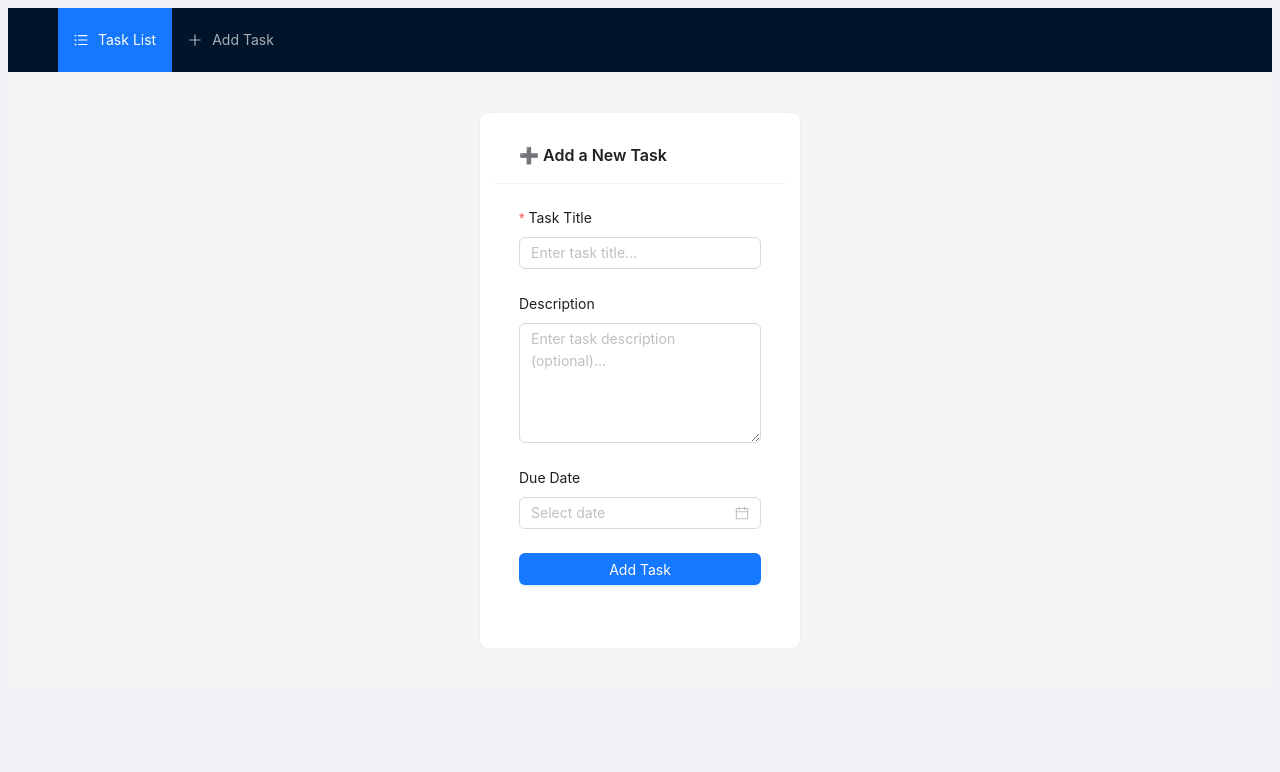
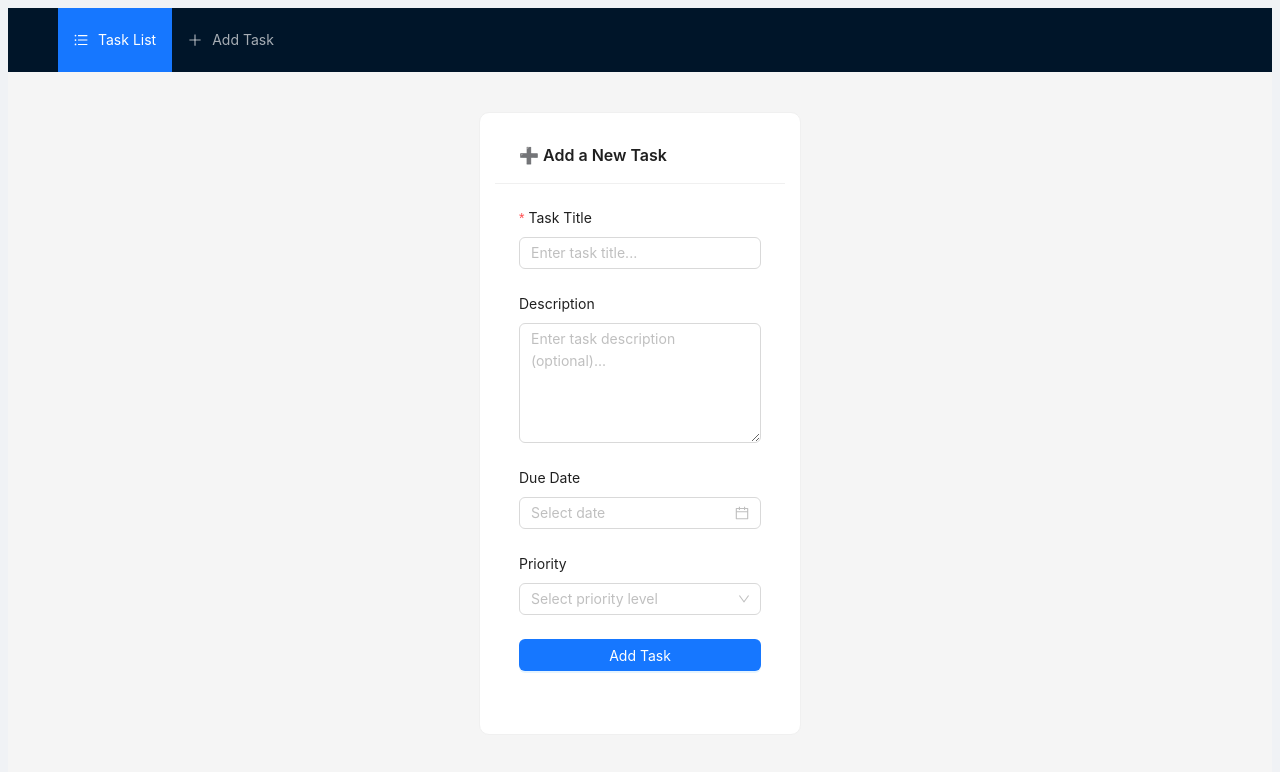
Before and after one commit to Isurulak1/Personal-Task-Manager, a React (Vite) app in the folder my-task-manager/: page /add-task in a window 1280 px wide. Shown: the top 772 px of the page. Built offline with nearby package versions, Linux system fonts and the light colour scheme.

Commit message:
add bbonus challenge

```diff
--- a/my-task-manager/package.json
+++ b/my-task-manager/package.json
@@ -11,6 +11,7 @@
   },
   "dependencies": {
     "@ant-design/icons": "^5.6.1",
+    "@ant-design/v5-patch-for-react-19": "^1.0.3",
     "@reduxjs/toolkit": "^2.6.0",
     "antd": "^5.24.2",
     "axios": "^1.8.1",
--- a/my-task-manager/src/components/task-form.tsx
+++ b/my-task-manager/src/components/task-form.tsx
@@ -2,11 +2,13 @@ import React, { useEffect } from "react";
 import { useDispatch } from "react-redux";
 import { addTask, editTask } from "../store/taskSlice";
 import { useNavigate } from "react-router-dom";
-import { Form, Input, Button, Card } from "antd";
+import { Form, Input, Button, Card, Select } from "antd";
 import moment from "moment";
 import { Task } from "../types/task";
 import { Switch } from "antd";
 import { DatePicker } from "antd";
+
+const { Option } = Select;
 
 interface TaskFormProps {
     existingTask?: Task;
@@ -25,17 +27,19 @@ const TaskForm: React.FC<TaskFormProps> = ({ existingTask }) => {
         description: existingTask.description || "",
         dueDate: existingTask.dueDate ? moment(existingTask.dueDate) : null,
         completed: existingTask.completed,
+        priority: existingTask.priority || "Low",
       });
     }
   }, [existingTask, form]);
 
-  const handleSubmit = (values: { title: string; description?: string; dueDate?: moment.Moment; completed: boolean }) => {
+  const handleSubmit = (values: { title: string; description?: string; dueDate?: moment.Moment; completed: boolean; priority:string}) => {
     const taskData: Task = {
       id: existingTask ? existingTask.id : Date.now(),
       title: values.title,
       description: values.description || "",
       dueDate: values.dueDate ? values.dueDate.format("YYYY-MM-DD") : "No due date",
       completed: values.completed,
+      priority: values.priority,
     };
 
     if (existingTask) {
@@ -63,6 +67,14 @@ const TaskForm: React.FC<TaskFormProps> = ({ existingTask }) => {
         <DatePicker style={{ width: "100%" }} />
       </Form.Item>
 
+      <Form.Item name="priority" label="Priority">
+          <Select placeholder="Select priority level">
+            <Option value="Low">Low</Option>
+            <Option value="Medium">Medium</Option>
+            <Option value="High">High</Option>
+          </Select>
+      </Form.Item>
+
       <Form.Item name="completed" label="Completed" valuePropName="checked">
         <Switch />
       </Form.Item>
--- a/my-task-manager/src/components/task-list.tsx
+++ b/my-task-manager/src/components/task-list.tsx
@@ -1,7 +1,8 @@
+import '@ant-design/v5-patch-for-react-19';
 import React from "react";
 import { useDispatch } from "react-redux";
 import { removeTask, toggleTask } from "../store/taskSlice";
-import { List, Button, Checkbox, Typography} from "antd";
+import { List, Button, Checkbox, Typography, Tag} from "antd";
 import { DeleteOutlined, CheckOutlined, CalendarOutlined, EditOutlined } from "@ant-design/icons";
 import { useNavigate } from "react-router-dom";
 import { Task } from "../types/task";
@@ -16,6 +17,18 @@ const ShowList: React.FC<ShowListProps> = ({ tasks }) => {
   const dispatch = useDispatch();
   const navigate = useNavigate();
 
+  const getPriorityTag = (priority: string) => {
+    switch (priority) {
+      case "High":
+        return <Tag color="red">High</Tag>;
+      case "Medium":
+        return <Tag color="orange">Medium</Tag>;
+      case "Low":
+      default:
+        return <Tag color="green">Low</Tag>;
+    }
+  };
+
   return (
     <List
       bordered
@@ -29,7 +42,7 @@ const ShowList: React.FC<ShowListProps> = ({ tasks }) => {
           />
           <div className="task-content">
             <Title level={5} className={task.completed ? "task-title completed" : "task-title"}>
-              {task.title}
+              {task.title} {getPriorityTag(task.priority || "Low")}
             </Title>
             <Text type="secondary" className="task-description">{task.description}</Text>
             <br />
--- a/my-task-manager/src/main.tsx
+++ b/my-task-manager/src/main.tsx
@@ -1,4 +1,5 @@
 import React from "react";
+import '@ant-design/v5-patch-for-react-19';
 import ReactDOM from "react-dom/client";
 import { Provider } from "react-redux";
 import store from "./store";
--- a/my-task-manager/src/pages/add-task.tsx
+++ b/my-task-manager/src/pages/add-task.tsx
@@ -2,21 +2,24 @@ import React from "react";
 import { useDispatch } from "react-redux";
 import { useNavigate } from "react-router-dom";
 import { addTask } from "../store/taskSlice";
-import { Form, Input, Button, Card, DatePicker } from "antd";
+import { Form, Input, Button, Card, DatePicker, Select } from "antd";
 import "../styles/globals.css";
 import moment from "moment";
+
+const { Option } = Select;
 
 const AddTask: React.FC = () => {
   const dispatch = useDispatch();
   const navigate = useNavigate();
 
-  const handleSubmit = (values: { title: string; description?: string; dueDate?: moment.Moment }) => {
+  const handleSubmit = (values: { title: string; description?: string; dueDate?: moment.Moment; priority:string }) => {
     dispatch(
       addTask({
         title: values.title,
         description: values.description || "",
         dueDate: values.dueDate ? values.dueDate.format("YYYY-MM-DD") : "No due date",
         completed: false,
+        priority: values.priority,
       })
     );
     navigate("/");
@@ -41,6 +44,14 @@ const AddTask: React.FC = () => {
           <DatePicker style={{ width: "100%" }} />
         </Form.Item>
 
+        <Form.Item label="Priority" name="priority">
+          <Select placeholder="Select priority level">
+            <Option value="Low">Low</Option>
+            <Option value="Medium">Medium</Option>
+            <Option value="High">High</Option>
+          </Select>
+        </Form.Item>
+
         <Form.Item>
           <Button type="primary" htmlType="submit" block>
             Add Task
--- a/my-task-manager/src/types/task.ts
+++ b/my-task-manager/src/types/task.ts
@@ -4,4 +4,5 @@ export interface Task {
     description: string;
     dueDate: string;
     completed: boolean;
+    priority: string;
   }
```
Also changed, not shown: 1 other file (tests, documents, lock files or other folders).
